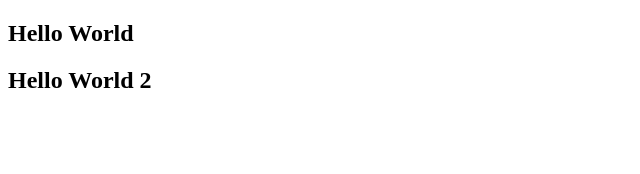
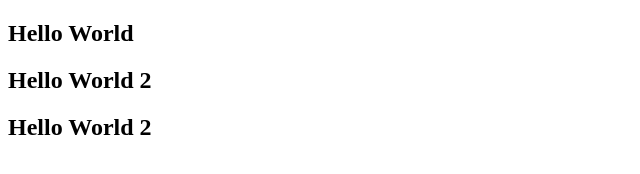
Before and after one commit to muchfahmiarif/practice-collaborate, a plain HTML site: page index.html in a window 1280 px wide. Shown: the whole page, without its empty margins (0-640 px from the left). Drawn offline with Linux system fonts and the light colour scheme.

Commit message:
add section fahmi

```diff
--- a/index.html
+++ b/index.html
@@ -21,6 +21,12 @@
       <h1>Hello World 2</h1>
     </section>
     <!-- -->
+
+    <!-- Fahmi  -->
+    <section>
+      <h1>Hello World 2</h1>
+    </section>
+    <!-- Fahmi -->
     <script src="./script.js"></script>
   </body>
 </html>
```
